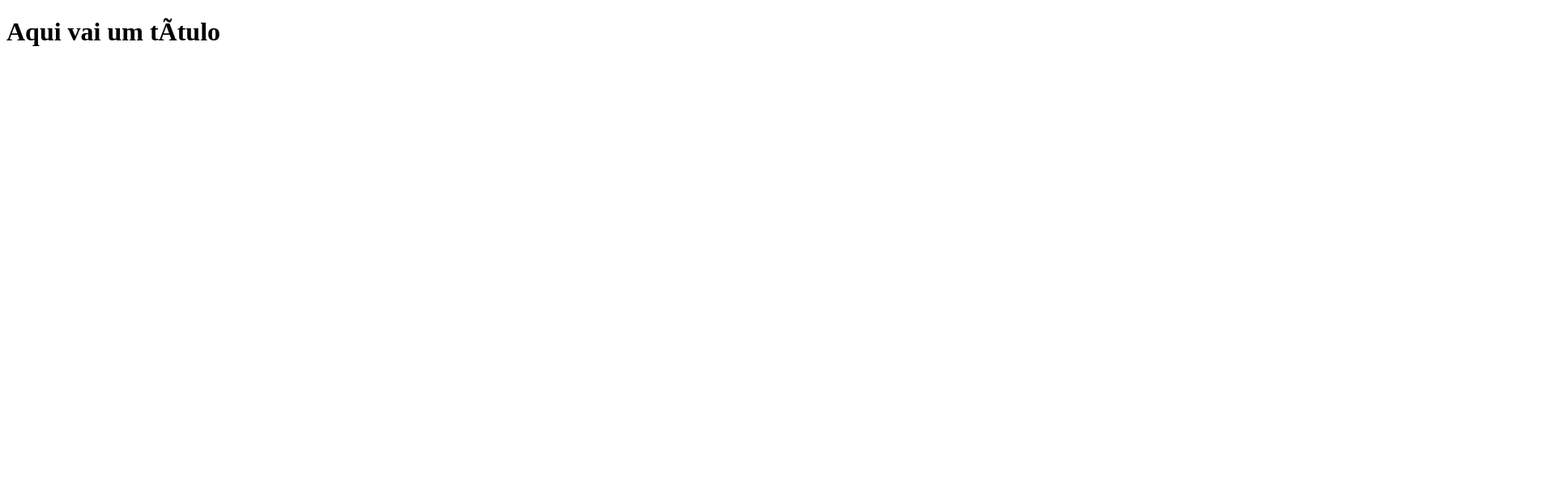
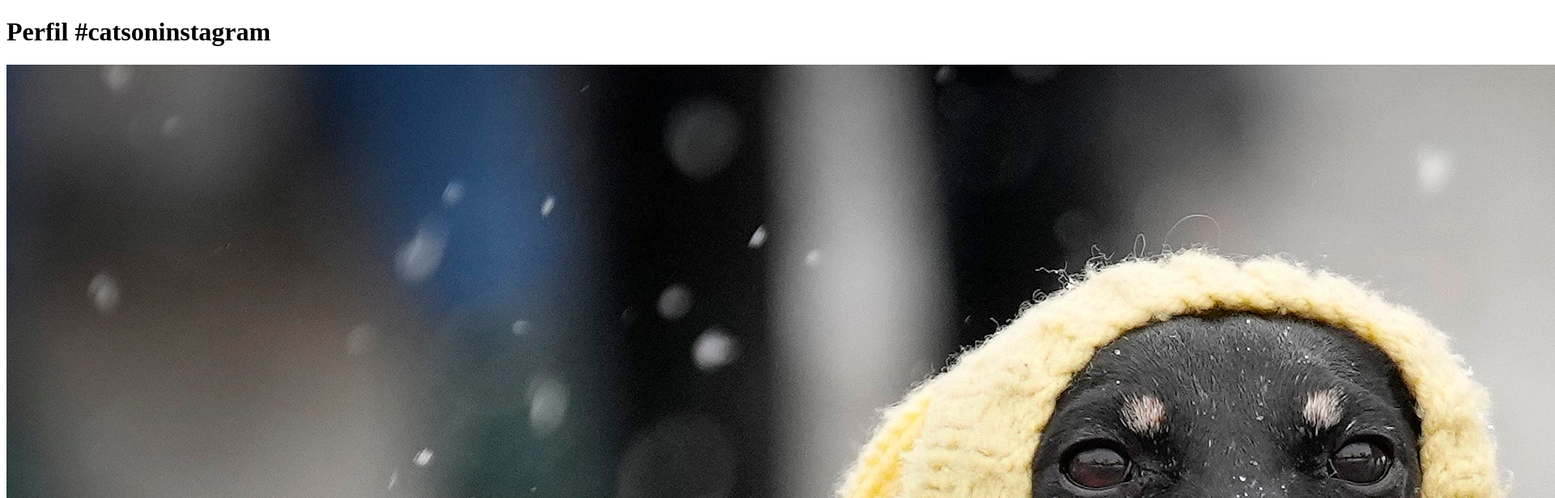
Before and after one commit to Pedrosavioo/project-desc, a plain HTML site: page index.html in a window 1280 px wide. Shown: the top 616 px of the page at 81% size, 1920 px wide, since content can reach past the window. Drawn offline with Linux system fonts and the light colour scheme.

Commit message:
Adicionando imagem

```diff
--- a/index.html
+++ b/index.html
@@ -1,11 +1,12 @@
 <!DOCTYPE html>
 <html lang=“pt-br”>
 <head>
-    <title>Título da página</title>
+    <title>Fanpage de Gatinhos</title>
     <meta charset=“utf-8”>
 </head>
 
 <body>
-    <h1>Aqui vai um título</h1>
+    <h1>Perfil #catsoninstagram</h1>
+    <img src="imagens/dog.jpg">
 </body>
 </html>
```
Also changed, not shown: imagens/dog.jpg (added).
